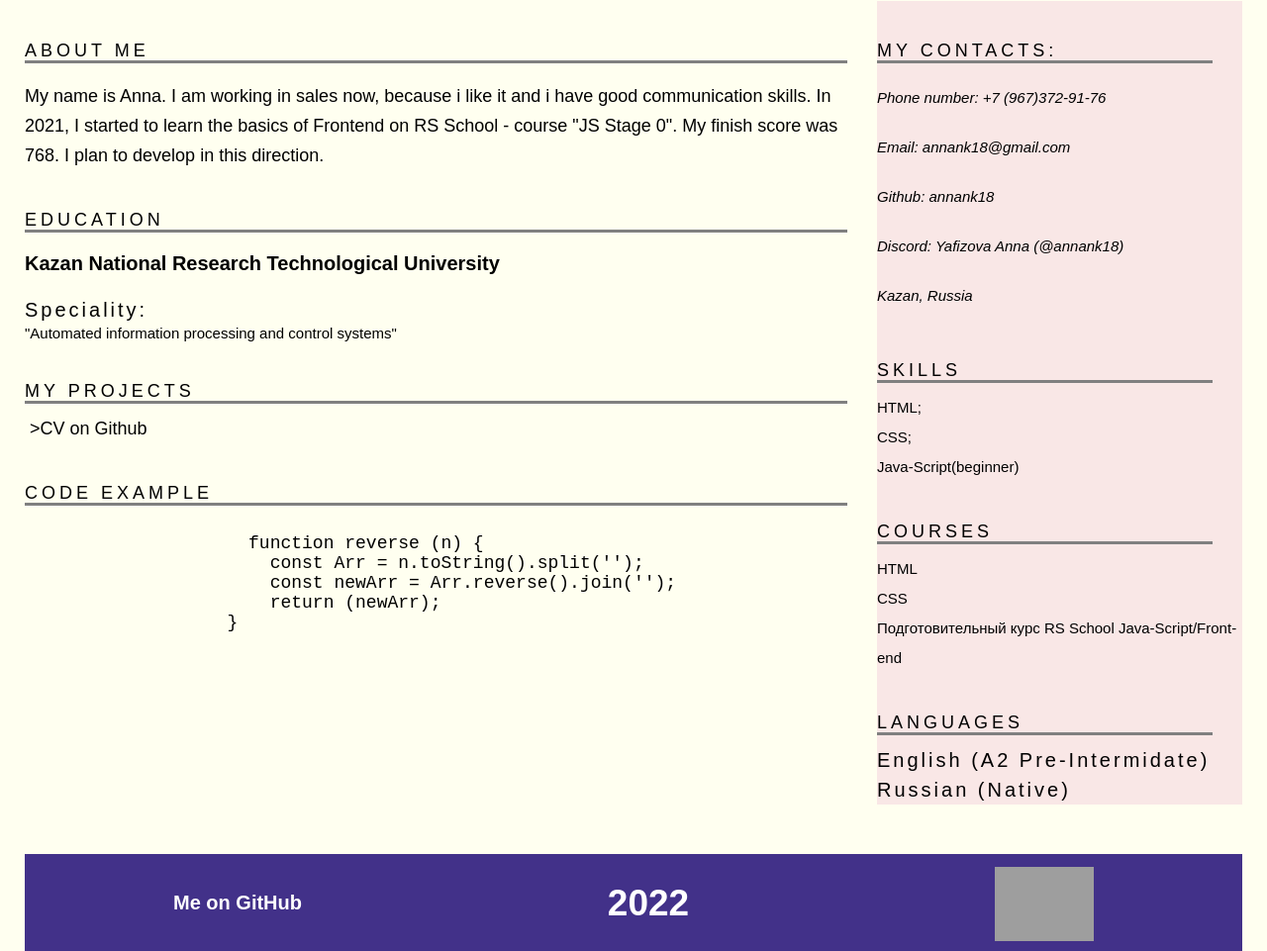
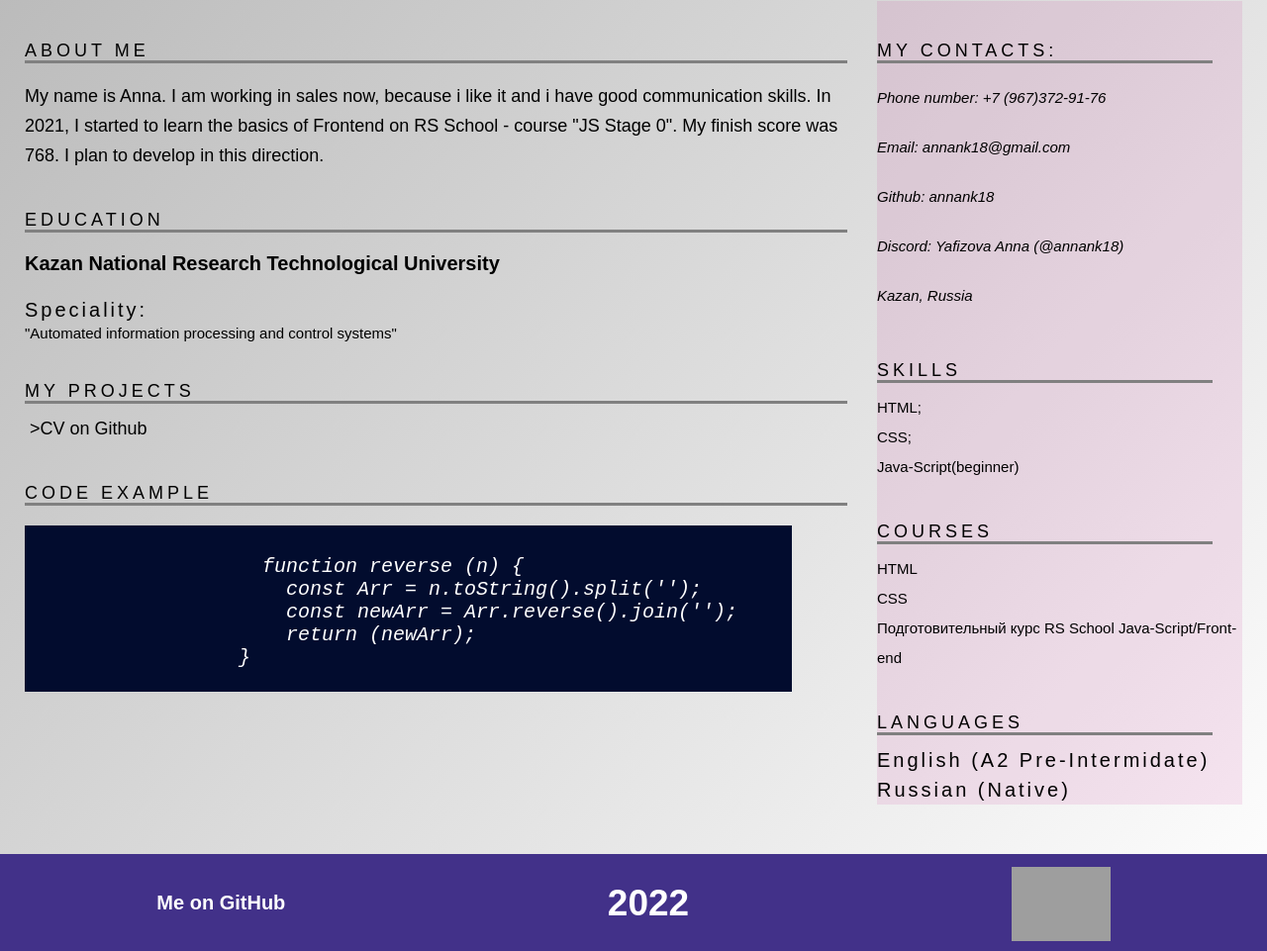
Before and after one commit to annank18/rsschool-cv, a plain HTML site: page index.html in a window 1280 px wide. Shown: the part 396-1357 px from the top of the page at 99% size. Drawn offline with Linux system fonts and the light colour scheme; grey boxes are pictures that could not be loaded.

Commit message:
feat: update style.css

```diff
--- a/style.css
+++ b/style.css
@@ -21,12 +21,16 @@ html {
     color: #000;
     font-size: 15px;
     font-weight: normal;
-    background-color: #fffff0;
   }
 
   .container {
     max-width: 1440px;
     margin: 0 auto;
+    background: rgb(187,187,187);
+    background: linear-gradient(132deg, rgba(187,187,187,1) 14%, rgba(255,255,255,1) 100%);
+  }
+
+  .wrapper{
     padding: 0 25px;
   }
 
@@ -65,12 +69,6 @@ html {
     letter-spacing: 1px;
     color: #fff;
     transition: 0.5s;
-
-  }
-
-  .nav_link:hover {
-    color: #fff5ee;
-    font-size: 20px;
   }
 
   .flex_cont {
@@ -166,8 +164,12 @@ html {
   }
 
   .code-example_code {
-    padding: 10px;
-    font-size: 18px;
+    padding-top: 30px;
+    font-size: 20px;
+    width: 90%;
+    background-color: rgb(2, 12, 46);
+    color: white;
+    font-style: italic;
   }
 
   .contacts_item {
@@ -226,17 +228,29 @@ html {
     color: #fff;
   }
 
-  .footer-github a {
-    color: #fff;
+  .footer_link{
+    color: white;
     font-size: 20px;
     font-weight: bold;
-    text-decoration: none;
+    transition: 0.4s;
+    position: relative;
   }
 
-  .footer-github a:hover {
-    color: #fff5ee;
-    font-size: 21px;
-    transition: 0.5s;
+  .footer_link::before, .nav_link::before {
+    position: absolute;
+    bottom: 0;
+    left: 0px;
+    width: 100%;
+    height: 2px;
+    content: '';
+    background-color: white;
+    transition-duration: .4s;
+    transition-property: transform;
+    transform: scaleX(0);
+  }
+
+  .footer_link:hover::before, .nav_link:hover::before {
+    transform: scaleX(1);
   }
 
   .footer-rsschool> a> img {
```
